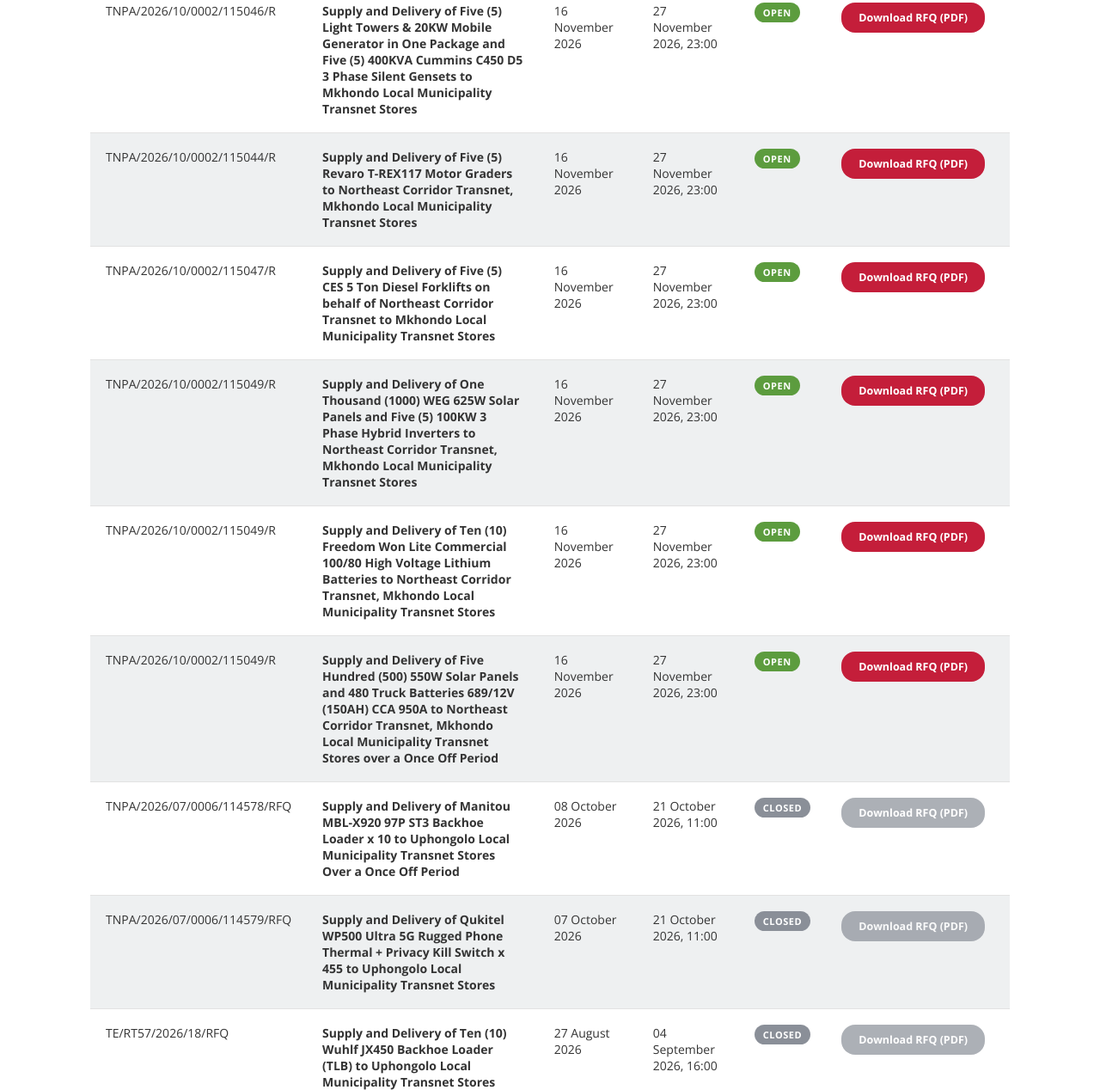
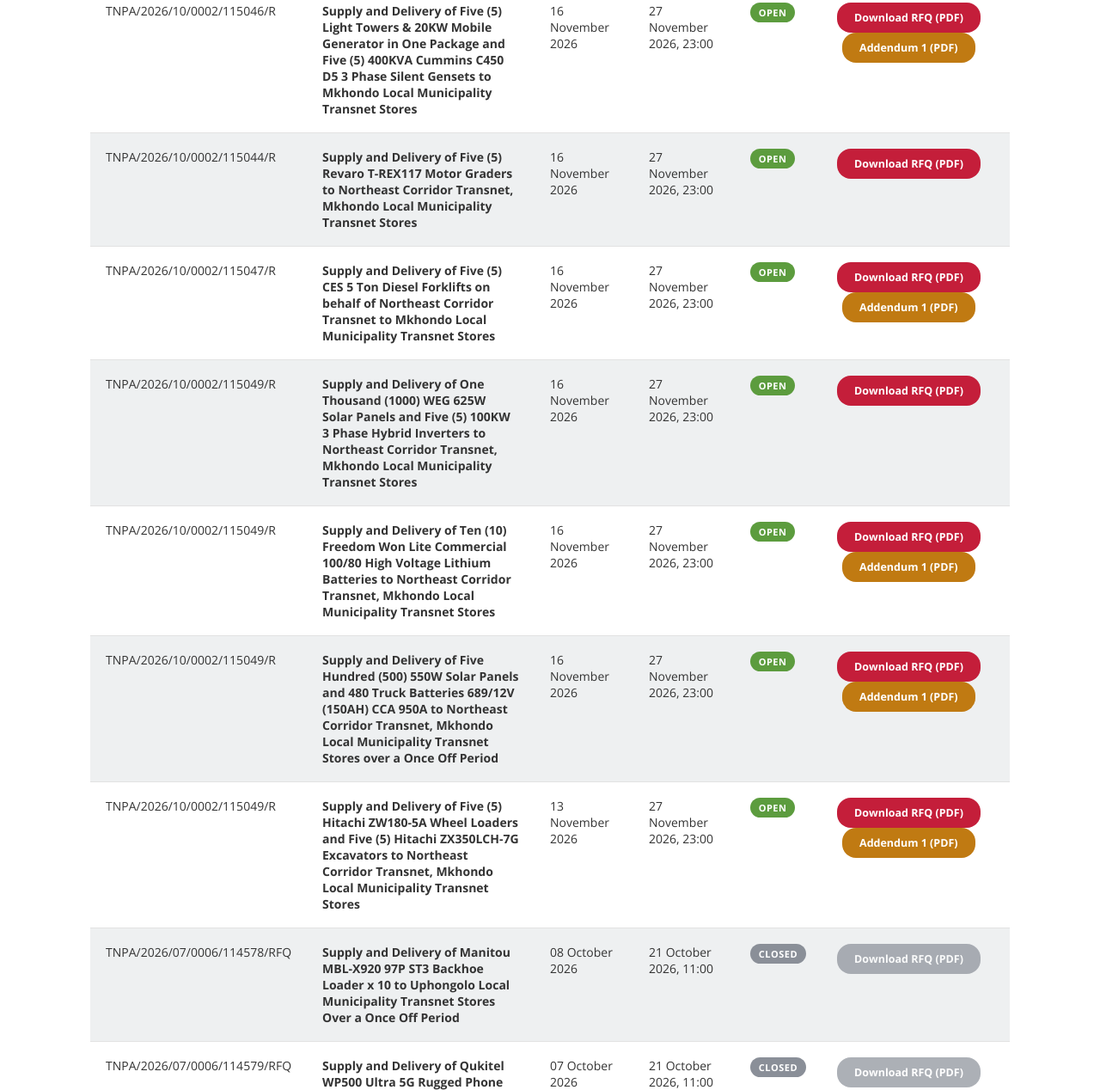
Before and after one commit to morenatau/transnet, a plain HTML site: page tenders.html in a window 1280 px wide. Shown: the part 1217-2485 px from the top of the page at 86% size. Drawn offline with nearby package versions, Linux system fonts and the light colour scheme.

Commit message:
Add addendum 1 documents to open tenders
- Add Addendum 1 PDFs for Truck Tyres, Kwikot/Superline, Rockwell,
  CES Forklift, Freedom Won and Enertec tenders
- Link addendum as a separate button on each affected tender row
- Add Hitachi wheel loader/excavator tender (published 13 Nov 2026)
- Style addendum buttons distinctly (amber)

```diff
--- a/tenders.html
+++ b/tenders.html
@@ -257,6 +257,7 @@
   .tender-dl.disabled{
     background:#8a8f98;opacity:.7;cursor:not-allowed;pointer-events:none;user-select:none;
   }
+  .tender-dl.addendum{background:#c07a12;margin-left:6px;}
   @media (max-width:700px){
     .tender-table thead{display:none;}
     .tender-table, .tender-table tbody, .tender-table tr, .tender-table td{display:block;width:100%;}
@@ -419,7 +420,10 @@
         <td data-label="Date Published">16 November 2026</td>
         <td data-label="Closing Date">27 November 2026, 23:00</td>
         <td data-label="Status"><span class="tender-status">Open</span></td>
-        <td data-label="Document"><a class="tender-dl" href="documents/Supply_and_Delivery_of_Truck_Tyres.pdf" target="_blank" rel="noopener">Download RFQ (PDF)</a></td>
+        <td data-label="Document">
+          <a class="tender-dl" href="documents/Supply_and_Delivery_of_Truck_Tyres.pdf" target="_blank" rel="noopener">Download RFQ (PDF)</a>
+          <a class="tender-dl addendum" href="documents/Supply_and_Delivery_of_Truck_Tyres_Addendum_1.pdf" target="_blank" rel="noopener">Addendum 1 (PDF)</a>
+        </td>
       </tr>
       <tr>
         <td data-label="RFQ Number">TNPA/2026/10/0002/115048/R</td>
@@ -427,7 +431,10 @@
         <td data-label="Date Published">16 November 2026</td>
         <td data-label="Closing Date">27 November 2026, 23:00</td>
         <td data-label="Status"><span class="tender-status">Open</span></td>
-        <td data-label="Document"><a class="tender-dl" href="documents/Supply_and_Delivery_of_Kwikot_Plumblink.pdf" target="_blank" rel="noopener">Download RFQ (PDF)</a></td>
+        <td data-label="Document">
+          <a class="tender-dl" href="documents/Supply_and_Delivery_of_Kwikot_Plumblink.pdf" target="_blank" rel="noopener">Download RFQ (PDF)</a>
+          <a class="tender-dl addendum" href="documents/Supply_and_Delivery_of_Kwikot_Plumblink_Addendum_1.pdf" target="_blank" rel="noopener">Addendum 1 (PDF)</a>
+        </td>
       </tr>
       <tr>
         <td data-label="RFQ Number">TNPA/2026/10/0002/115046/R</td>
@@ -443,7 +450,10 @@
         <td data-label="Date Published">16 November 2026</td>
         <td data-label="Closing Date">27 November 2026, 23:00</td>
         <td data-label="Status"><span class="tender-status">Open</span></td>
-        <td data-label="Document"><a class="tender-dl" href="documents/Supply_and_Delivery_of_Rockwell_Industrial_Machinery.pdf" target="_blank" rel="noopener">Download RFQ (PDF)</a></td>
+        <td data-label="Document">
+          <a class="tender-dl" href="documents/Supply_and_Delivery_of_Rockwell_Industrial_Machinery.pdf" target="_blank" rel="noopener">Download RFQ (PDF)</a>
+          <a class="tender-dl addendum" href="documents/Supply_and_Delivery_of_Rockwell_Industrial_Machinery_Addendum_1.pdf" target="_blank" rel="noopener">Addendum 1 (PDF)</a>
+        </td>
       </tr>
       <tr>
         <td data-label="RFQ Number">TNPA/2026/10/0002/115044/R</td>
@@ -459,7 +469,10 @@
         <td data-label="Date Published">16 November 2026</td>
         <td data-label="Closing Date">27 November 2026, 23:00</td>
         <td data-label="Status"><span class="tender-status">Open</span></td>
-        <td data-label="Document"><a class="tender-dl" href="documents/Supply_and_Delivery_of_Ces_Forklift.pdf" target="_blank" rel="noopener">Download RFQ (PDF)</a></td>
+        <td data-label="Document">
+          <a class="tender-dl" href="documents/Supply_and_Delivery_of_Ces_Forklift.pdf" target="_blank" rel="noopener">Download RFQ (PDF)</a>
+          <a class="tender-dl addendum" href="documents/Supply_and_Delivery_of_Ces_Forklift_Addendum_1.pdf" target="_blank" rel="noopener">Addendum 1 (PDF)</a>
+        </td>
       </tr>
       <tr>
         <td data-label="RFQ Number">TNPA/2026/10/0002/115049/R</td>
@@ -475,7 +488,10 @@
         <td data-label="Date Published">16 November 2026</td>
         <td data-label="Closing Date">27 November 2026, 23:00</td>
         <td data-label="Status"><span class="tender-status">Open</span></td>
-        <td data-label="Document"><a class="tender-dl" href="documents/Supply_and_Delivery_of_Freedom_Powermode.pdf" target="_blank" rel="noopener">Download RFQ (PDF)</a></td>
+        <td data-label="Document">
+          <a class="tender-dl" href="documents/Supply_and_Delivery_of_Freedom_Powermode.pdf" target="_blank" rel="noopener">Download RFQ (PDF)</a>
+          <a class="tender-dl addendum" href="documents/Supply_and_Delivery_of_Freedom_Powermode_Addendum_1.pdf" target="_blank" rel="noopener">Addendum 1 (PDF)</a>
+        </td>
       </tr>
       <tr>
         <td data-label="RFQ Number">TNPA/2026/10/0002/115049/R</td>
@@ -483,7 +499,21 @@
         <td data-label="Date Published">16 November 2026</td>
         <td data-label="Closing Date">27 November 2026, 23:00</td>
         <td data-label="Status"><span class="tender-status">Open</span></td>
-        <td data-label="Document"><a class="tender-dl" href="documents/Supply_and_Delivery_of_Enertec_Batteries.pdf" target="_blank" rel="noopener">Download RFQ (PDF)</a></td>
+        <td data-label="Document">
+          <a class="tender-dl" href="documents/Supply_and_Delivery_of_Enertec_Batteries.pdf" target="_blank" rel="noopener">Download RFQ (PDF)</a>
+          <a class="tender-dl addendum" href="documents/Supply_and_Delivery_of_Enertec_Batteries_Addendum_1.pdf" target="_blank" rel="noopener">Addendum 1 (PDF)</a>
+        </td>
+      </tr>
+      <tr>
+        <td data-label="RFQ Number">TNPA/2026/10/0002/115049/R</td>
+        <td data-label="Title" class="tender-title">Supply and Delivery of Five (5) Hitachi ZW180-5A Wheel Loaders and Five (5) Hitachi ZX350LCH-7G Excavators to Northeast Corridor Transnet, Mkhondo Local Municipality Transnet Stores</td>
+        <td data-label="Date Published">13 November 2026</td>
+        <td data-label="Closing Date">27 November 2026, 23:00</td>
+        <td data-label="Status"><span class="tender-status">Open</span></td>
+        <td data-label="Document">
+          <a class="tender-dl" href="documents/Supply_and_Delivery_of_Hitachi_Construction_Machinery_Africa_Addendum_1.pdf" target="_blank" rel="noopener">Download RFQ (PDF)</a>
+          <a class="tender-dl addendum" href="documents/Supply_and_Delivery_of_Hitachi_Construction_Machinery_Africa_Addendum_1.pdf" target="_blank" rel="noopener">Addendum 1 (PDF)</a>
+        </td>
       </tr>
       <tr>
         <td data-label="RFQ Number">TNPA/2026/07/0006/114578/RFQ</td>
```
Also changed, not shown: 7 other files.
